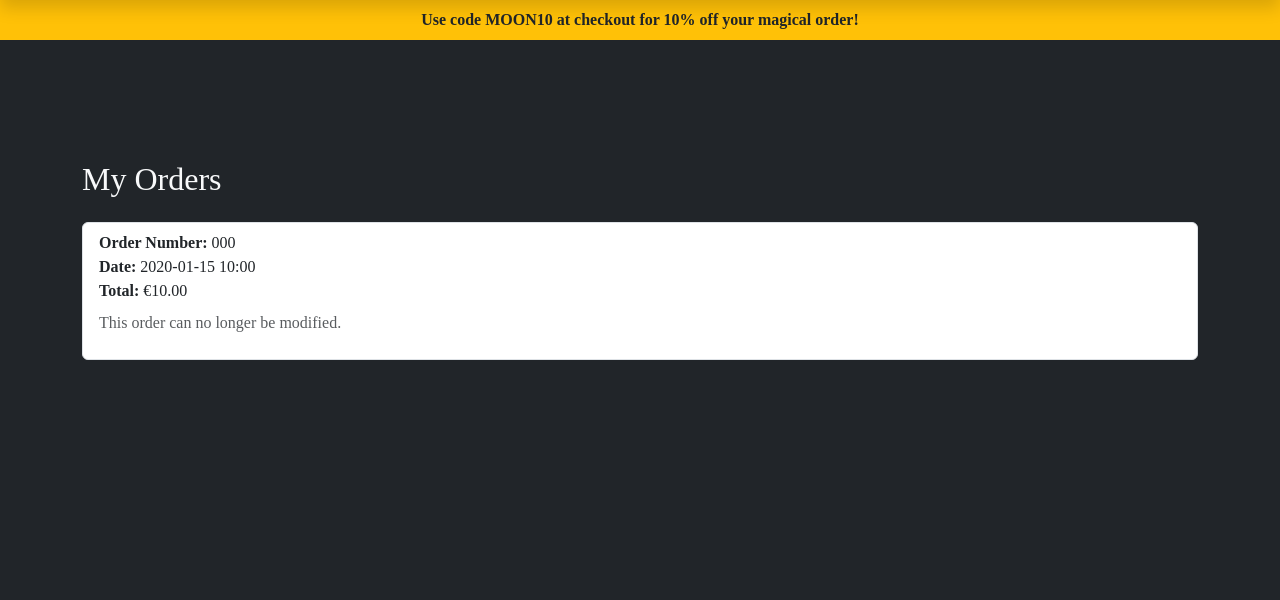
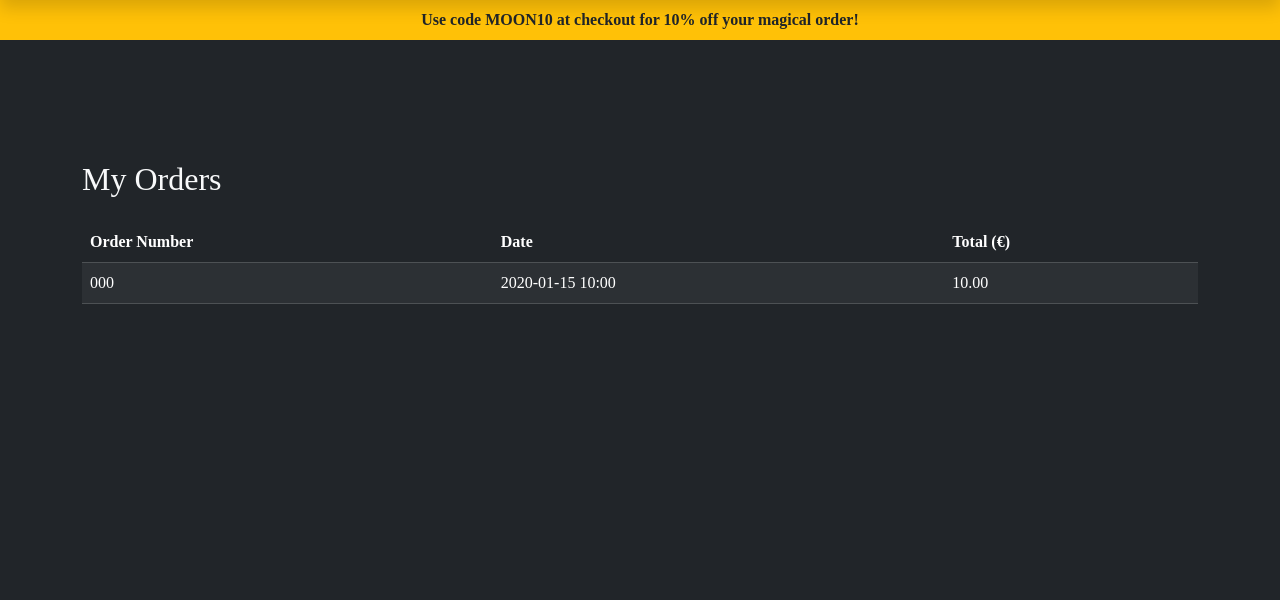
Before and after one commit to NavyBlue06/HecatesM, a Django app: page /checkout/my-orders/ in a window 1280 px wide. Shown: the part 56-656 px from the top of the page. Run offline with Django 5.2, Linux system fonts and the light colour scheme; a user stored in the database is signed in; tables that the repository leaves empty hold one stand-in row (values such as "Sample post"); some libraries are stand-ins or nearby versions.

Commit message:
Fix My Orders page to show grand_total

```diff
--- a/checkout/templates/checkout/my_orders.html
+++ b/checkout/templates/checkout/my_orders.html
@@ -1,30 +1,32 @@
 {% extends "base.html" %}
-{% load static %}
 
 {% block content %}
 <div class="container py-5">
-    <h2 class="mb-4">My Orders</h2>
-    {% if orders %}
-        <div class="list-group">
-            {% for order in orders %}
-                <div class="list-group-item">
-                    <strong>Order Number:</strong> {{ order.order_number }}<br>
-                    <strong>Date:</strong> {{ order.date|date:"Y-m-d H:i" }}<br>
-                    <strong>Total:</strong> €{{ order.grand_total }}
+  <h2 class="mb-4">My Orders</h2>
 
-                    {% if order.date|timesince < "12:00:00" %}
-                        <div class="mt-2">
-                            <a href="{% url 'edit_order' order.id %}" class="btn btn-sm btn-warning">Edit</a>
-                            <a href="{% url 'delete_order' order.id %}" class="btn btn-sm btn-danger">Delete</a>
-                        </div>
-                    {% else %}
-                        <p class="text-muted mt-2">This order can no longer be modified.</p>
-                    {% endif %}
-                </div>
-            {% endfor %}
-        </div>
-    {% else %}
-        <p>You have no orders yet.</p>
-    {% endif %}
+  {% if orders %}
+    <div class="table-responsive">
+      <table class="table table-dark table-striped align-middle">
+        <thead>
+          <tr>
+            <th>Order Number</th>
+            <th>Date</th>
+            <th>Total (€)</th>
+          </tr>
+        </thead>
+        <tbody>
+          {% for order in orders %}
+          <tr>
+            <td>{{ order.order_number }}</td>
+            <td>{{ order.date|date:"Y-m-d H:i" }}</td>
+            <td>{{ order.grand_total|floatformat:2 }}</td>
+          </tr>
+          {% endfor %}
+        </tbody>
+      </table>
+    </div>
+  {% else %}
+    <p>You have no past orders yet.</p>
+  {% endif %}
 </div>
 {% endblock %}
```
